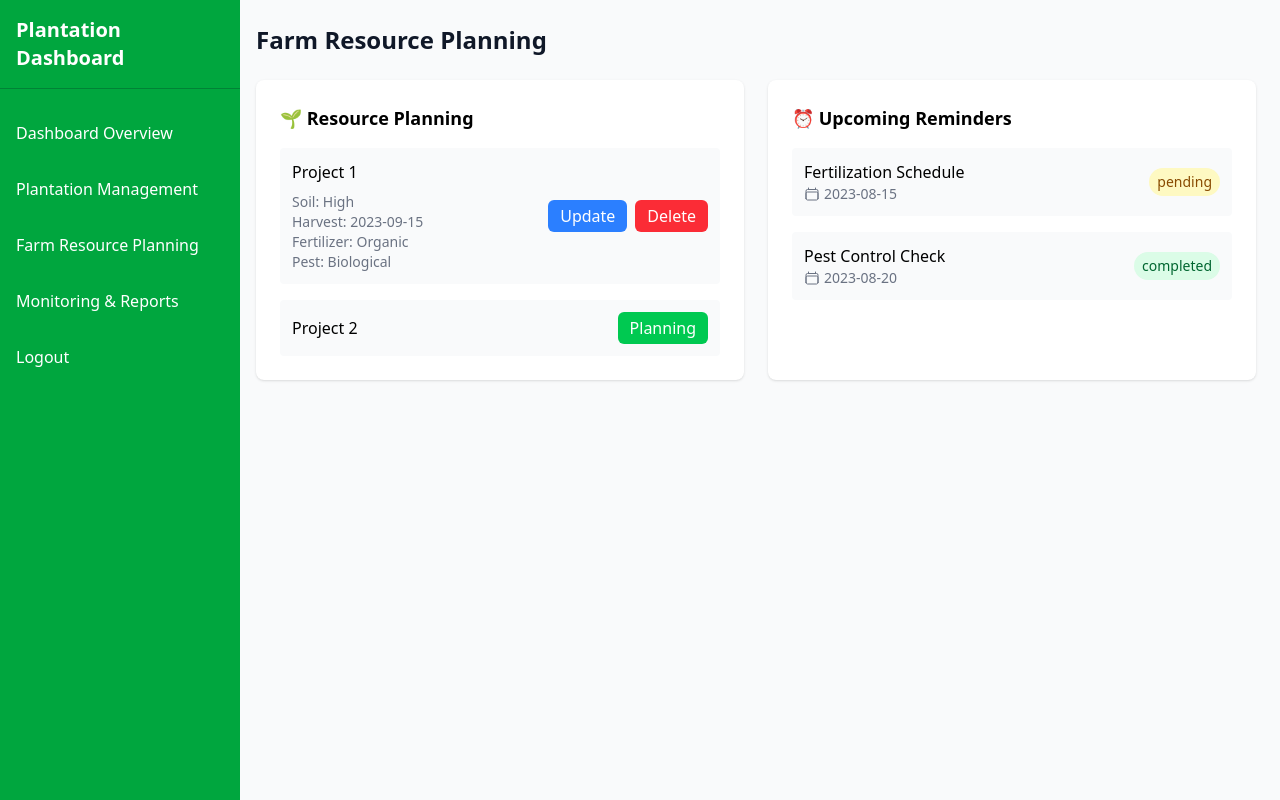
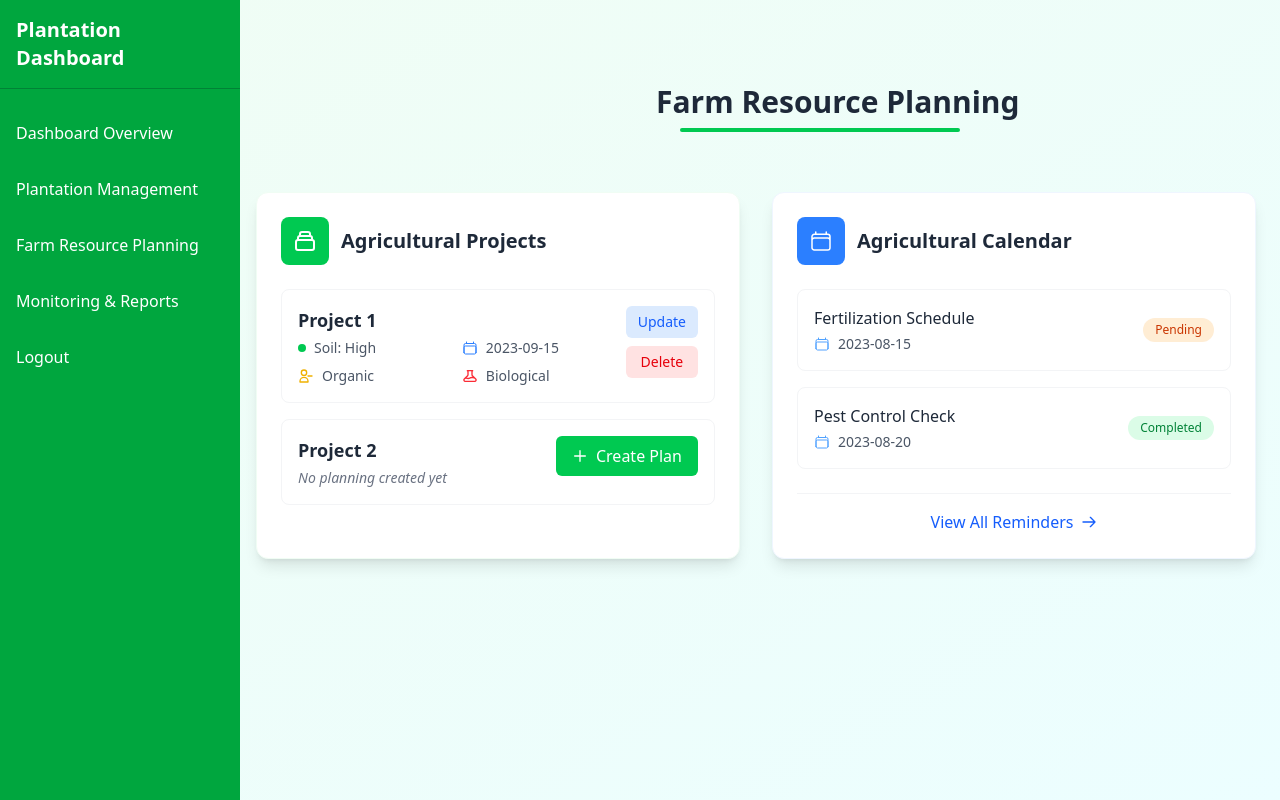
Before and after one commit to Udantha-ID/agriSystem_ITMP, a React (Vite) app: page /resources in a window 1280 px wide. Built offline with nearby package versions, Linux system fonts and the light colour scheme.

Commit message:
Update FarmResourcecePlanning.jsx

```diff
--- a/src/Pages/PlantationManagement/FarmResourcecePlanning.jsx
+++ b/src/Pages/PlantationManagement/FarmResourcecePlanning.jsx
@@ -34,49 +34,73 @@ function FarmResourcePlanning() {
     setProjects(projects.filter(project => project.id !== projectId));
   };
 
-  const updateProjectPlanning = (projectId, newPlanning) => {
-    setProjects(projects.map(project =>
-      project.id === projectId ? { ...project, planning: newPlanning } : project
-    ));
-  };
-
   return (
-    <div>
+    <div className="min-h-screen bg-gradient-to-br from-green-50 to-cyan-50">
       <PlantationSidebar />
       <div className="md:pl-64 p-6">
         <div className="max-w-7xl mx-auto">
-          <h1 className="text-2xl font-bold text-gray-900 mb-6">Farm Resource Planning</h1>
+          <div className="mb-8">
+            <h1 className="text-3xl font-bold text-gray-800 mb-2 ml-100 mt-15">Farm Resource Planning</h1>
+            <div className="h-1 w-70 bg-green-500 rounded-full ml-106 mb-15"></div>
+          </div>
 
-          <div className="grid md:grid-cols-2 gap-6">
-            {/* Projects Card */}
-            <div className="bg-white p-6 rounded-lg shadow">
-              <h2 className="text-lg font-semibold mb-4">🌱 Resource Planning</h2>
+          <div className="grid md:grid-cols-2 gap-8">
+            {/* Projects Section */}
+            <div className="bg-white p-6 rounded-xl shadow-lg border border-green-50 hover:shadow-xl transition-shadow">
+              <div className="flex items-center mb-6">
+                <div className="bg-green-500 p-3 rounded-lg mr-3">
+                  <svg className="w-6 h-6 text-white" fill="none" stroke="currentColor" viewBox="0 0 24 24">
+                    <path strokeLinecap="round" strokeLinejoin="round" strokeWidth={2} d="M19 11H5m14 0a2 2 0 012 2v6a2 2 0 01-2 2H5a2 2 0 01-2-2v-6a2 2 0 012-2m14 0V9a2 2 0 00-2-2M5 11V9a2 2 0 012-2m0 0V5a2 2 0 012-2h6a2 2 0 012 2v2M7 7h10" />
+                  </svg>
+                </div>
+                <h2 className="text-xl font-bold text-gray-800">Agricultural Projects</h2>
+              </div>
+
               <div className="space-y-4">
                 {projects.map((project) => (
-                  <div key={project.id} className="flex items-center justify-between p-3 bg-gray-50 rounded">
-                    <div>
-                      <p className="font-medium">{project.name}</p>
-                      {project.planning && (
-                        <div className="text-sm text-gray-500 mt-2">
-                          <p>Soil: {project.planning.soilQuality}</p>
-                          <p>Harvest: {project.planning.harvestingSchedule}</p>
-                          <p>Fertilizer: {project.planning.fertilizerType}</p>
-                          <p>Pest: {project.planning.pestControl}</p>
+                  <div key={project.id} className="group relative p-4 bg-white rounded-lg border border-gray-100 hover:border-green-200 transition-all">
+                    <div className="flex justify-between items-start">
+                      <div className="flex-1">
+                        <h3 className="text-lg font-semibold text-gray-800 mb-1">{project.name}</h3>
+                        {project.planning ? (
+                          <div className="grid grid-cols-2 gap-x-4 gap-y-2 text-sm text-gray-600">
+                            <div className="flex items-center">
+                              <span className="w-2 h-2 bg-green-500 rounded-full mr-2"></span>
+                              Soil: {project.planning.soilQuality}
                             </div>
+                            <div className="flex items-center">
+                              <CalendarIcon className="w-4 h-4 mr-2 text-blue-500" />
+                              {project.planning.harvestingSchedule}
+                            </div>
+                            <div className="flex items-center">
+                              <svg className="w-4 h-4 mr-2 text-yellow-500" fill="none" stroke="currentColor" viewBox="0 0 24 24">
+                                <path strokeLinecap="round" strokeLinejoin="round" strokeWidth={2} d="M13 7a4 4 0 11-8 0 4 4 0 018 0zM9 14a6 6 0 00-6 6v1h12v-1a6 6 0 00-6-6zM21 12h-6" />
+                              </svg>
+                              {project.planning.fertilizerType}
+                            </div>
+                            <div className="flex items-center">
+                              <svg className="w-4 h-4 mr-2 text-red-500" fill="none" stroke="currentColor" viewBox="0 0 24 24">
+                                <path strokeLinecap="round" strokeLinejoin="round" strokeWidth={2} d="M19.428 15.428a2 2 0 00-1.022-.547l-2.387-.477a6 6 0 00-3.86.517l-.318.158a6 6 0 01-3.86.517L6.05 15.21a2 2 0 00-1.806.547M8 4h8l-1 1v5.172a2 2 0 00.586 1.414l5 5c1.26 1.26.367 3.414-1.415 3.414H4.828c-1.782 0-2.674-2.154-1.414-3.414l5-5A2 2 0 009 10.172V5L8 4z" />
+                              </svg>
+                              {project.planning.pestControl}
+                            </div>
+                          </div>
+                        ) : (
+                          <div className="text-sm text-gray-500 italic">No planning created yet</div>
                         )}
                       </div>
-                    <div className="flex gap-2">
+                      <div className="flex flex-col gap-2 ml-4">
                         {project.planning ? (
                           <>
                             <button
                               onClick={() => navigate(`/planning/${project.id}`)}
-                            className="bg-blue-500 text-white px-3 py-1 rounded-md hover:bg-blue-600"
+                              className="px-3 py-1.5 text-sm bg-blue-100 text-blue-600 rounded-md hover:bg-blue-200 transition-colors"
                             >
                               Update
                             </button>
                             <button
                               onClick={() => handleDeleteProject(project.id)}
-                            className="bg-red-500 text-white px-3 py-1 rounded-md hover:bg-red-600"
+                              className="px-3 py-1.5 text-sm bg-red-100 text-red-600 rounded-md hover:bg-red-200 transition-colors"
                             >
                               Delete
                             </button>
@@ -84,35 +108,60 @@ function FarmResourcePlanning() {
                         ) : (
                           <button
                             onClick={() => navigate(`/planning/${project.id}`)}
-                          className="bg-green-500 text-white px-3 py-1 rounded-md hover:bg-green-600"
+                            className="px-4 py-2 bg-green-500 text-white rounded-md hover:bg-green-600 transition-colors flex items-center"
                           >
-                          Planning
+                            <svg className="w-4 h-4 mr-2" fill="none" stroke="currentColor" viewBox="0 0 24 24">
+                              <path strokeLinecap="round" strokeLinejoin="round" strokeWidth={2} d="M12 4v16m8-8H4" />
+                            </svg>
+                            Create Plan
                           </button>
                         )}
+                      </div>
                     </div>
                   </div>
                 ))}
               </div>
             </div>
 
-            {/* Reminders Card */}
-            <div className="bg-white p-6 rounded-lg shadow">
-              <h2 className="text-lg font-semibold mb-4">⏰ Upcoming Reminders</h2>
+            {/* Reminders Section */}
+            <div className="bg-white p-6 rounded-xl shadow-lg border border-blue-50 hover:shadow-xl transition-shadow">
+              <div className="flex items-center mb-6">
+                <div className="bg-blue-500 p-3 rounded-lg mr-3">
+                  <CalendarIcon className="w-6 h-6 text-white" />
+                </div>
+                <h2 className="text-xl font-bold text-gray-800">Agricultural Calendar</h2>
+              </div>
+
               <div className="space-y-4">
                 {reminders.map((reminder) => (
-                  <div key={reminder.id} className="flex items-center justify-between p-3 bg-gray-50 rounded">
+                  <div key={reminder.id} className="p-4 bg-white rounded-lg border border-gray-100 hover:border-blue-200 transition-all">
+                    <div className="flex justify-between items-center">
                       <div>
-                      <p className="font-medium">{reminder.title}</p>
-                      <p className="text-sm text-gray-500 flex items-center">
-                        <CalendarIcon className="h-4 w-4 mr-1" />
-                        {reminder.date}
-                      </p>
+                        <h3 className="font-medium text-gray-800 mb-1">{reminder.title}</h3>
+                        <div className="flex items-center text-sm text-gray-600">
+                          <CalendarIcon className="w-4 h-4 mr-2 text-blue-400" />
+                          <span className="font-medium">{reminder.date}</span>
                         </div>
-                    <span className={`px-2 py-1 rounded-full text-sm ${reminder.status === 'completed' ? 'bg-green-100 text-green-800' : 'bg-yellow-100 text-yellow-800'}`}>
-                      {reminder.status}
+                      </div>
+                      <span className={`px-3 py-1 rounded-full text-xs font-medium ${
+                        reminder.status === 'completed'
+                          ? 'bg-green-100 text-green-700'
+                          : 'bg-orange-100 text-orange-700'
+                      }`}>
+                        {reminder.status.charAt(0).toUpperCase() + reminder.status.slice(1)}
                       </span>
                     </div>
+                  </div>
                 ))}
+              </div>
+
+              <div className="mt-6 border-t border-gray-100 pt-4">
+                <button className="w-full flex items-center justify-center text-blue-600 hover:text-blue-700 transition-colors">
+                  <span className="mr-2">View All Reminders</span>
+                  <svg className="w-4 h-4" fill="none" stroke="currentColor" viewBox="0 0 24 24">
+                    <path strokeLinecap="round" strokeLinejoin="round" strokeWidth={2} d="M14 5l7 7m0 0l-7 7m7-7H3" />
+                  </svg>
+                </button>
               </div>
             </div>
           </div>
```
Lines whose indentation alone changed are shown as unchanged.
